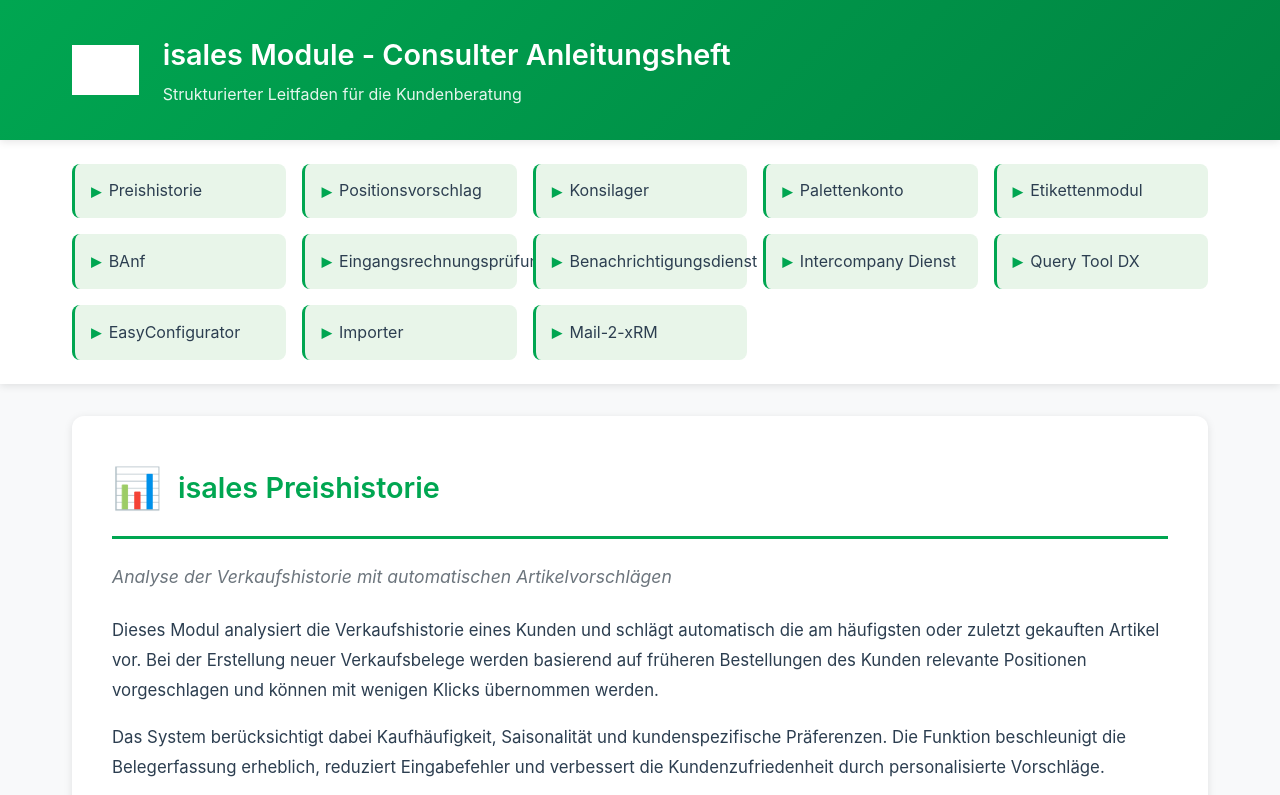
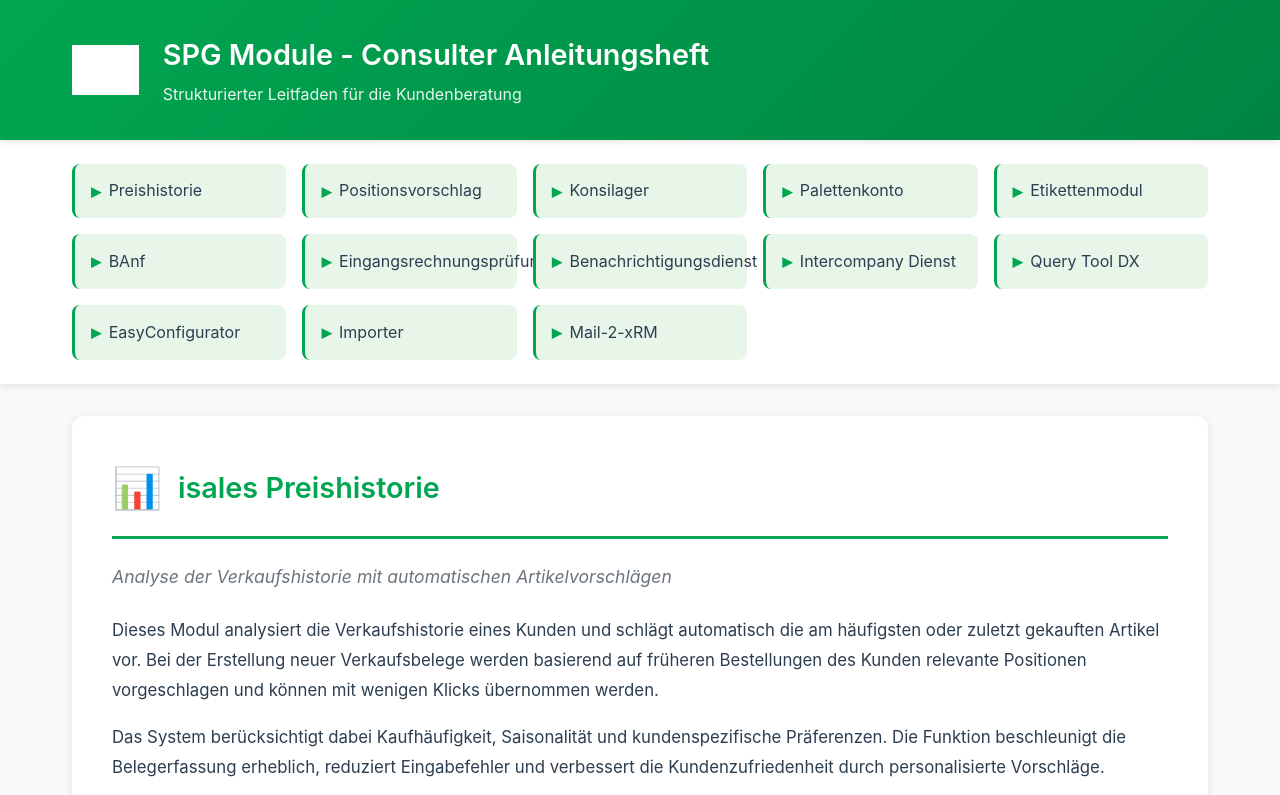
Before and after one commit to sstuecher/SPG-Module, a plain HTML site: page index.html in a window 1280 px wide. Shown: the top 795 px of the page. Drawn offline with Linux system fonts and the light colour scheme; grey boxes are pictures that could not be loaded.

Commit message:
Update index.html

```diff
--- a/index.html
+++ b/index.html
@@ -399,7 +399,7 @@
             <div class="logo-section">
                 <img src="https://www.isales.de/wp-content/uploads/cropped-SPG.png" alt="SPG Logo" class="spg-logo">
                 <div>
-                    <h1>isales Module - Consulter Anleitungsheft</h1>
+                    <h1>SPG Module - Consulter Anleitungsheft</h1>
                     <p>Strukturierter Leitfaden für die Kundenberatung</p>
                 </div>
             </div>
```
